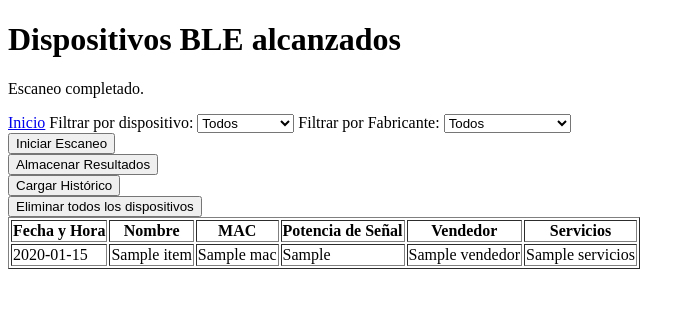
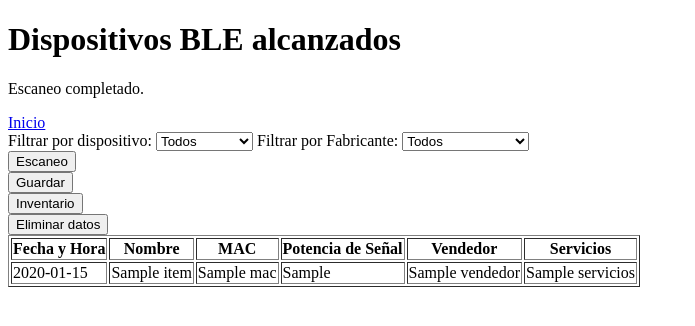
Before and after one commit to Gecarracelas/TFM-BLE-LAN, a Flask app: template templates/data_table.html in a window 1280 px wide. Shown: the top 326 px of the page, without its empty margins (0-695 px from the left). Run offline with Flask 3, Linux system fonts and the light colour scheme; the template is opened without the code that fills it: most values are stand-ins (such as "Sample title", 1, 10 or a date in 2020).

Commit message:
Update data_table.html

```diff
--- a/templates/data_table.html
+++ b/templates/data_table.html
@@ -10,6 +10,7 @@
 
     <!-- Hipervínculo para volver a la página principal -->
     <a href="/">Inicio</a>
+    <br>
 
     <label for="filtro-nombre">Filtrar por dispositivo:</label>
     <select id="filtro-nombre">
@@ -30,24 +31,24 @@
     <!-- Iniciar Escaneo -->
     <form method="post" action="/">
         <input type="hidden" name="accion" value="iniciar_escaneo">
-        <button type="submit">Iniciar Escaneo</button>
+        <button type="submit">Escaneo</button>
     </form>
 
     <!-- Almacenar Resultados -->
     <form method="post" action="/">
         <input type="hidden" name="accion" value="visualizar_dispositivos">
-        <button type="submit">Almacenar Resultados</button>
+        <button type="submit">Guardar</button>
     </form>
 
     <!-- Cargar Histórico -->
     <form action="/todos_los_dispositivos" method="get">
-        <button type="submit">Cargar Histórico</button>
+        <button type="submit">Inventario</button>
     </form>
 
     <!-- Eliminar todos los dispositivos -->
     <form method="post" action="/">
         <input type="hidden" name="accion" value="eliminar_dispositivos">
-        <button type="submit">Eliminar todos los dispositivos</button>
+        <button type="submit">Eliminar datos</button>
     </form>
 
     <table border="1">
```
